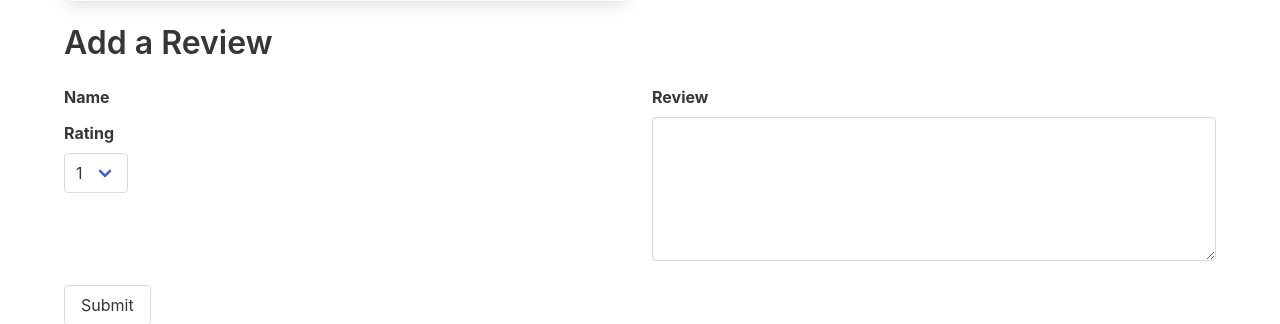
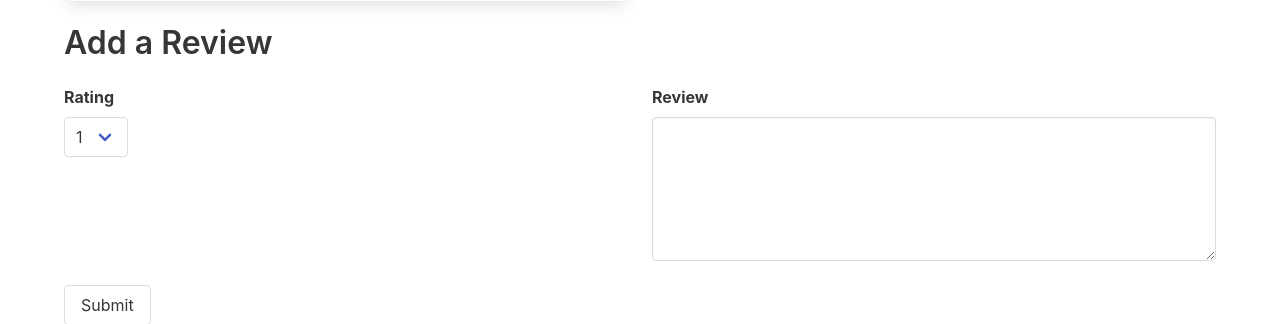
Before and after one commit to Iune/CS411Project, a Flask app: template templates/classroom-bulma.html in a window 1280 px wide. Shown: the part 404-728 px from the top of the page. Run offline with Flask 2, Linux system fonts and the light colour scheme; the template is opened without the code that fills it, so the values that code supplies are empty; the visitor is signed in with stand-in values (Sample User, id 1); some libraries are stand-ins or nearby versions.

Commit message:
Updating for registration

```diff
--- a/templates/classroom-bulma.html
+++ b/templates/classroom-bulma.html
@@ -45,14 +45,9 @@
 <section>
 	<h3 class="title">Add a Review</h3>
 		<form id="addReviewForm" action="{{url_for('add_review')}}", method="post">
+	   		<input class="input" type="hidden" name="userNameText" value="{{current_user.name}}">
 			<div class="columns">
 				<div class="column">
-					<div class="field">
-						<label class="label">Name</label>
-						<p class="control">
-					   		<input class="input" type="hidden" name="userNameText" value="{{current_user.name}}">
-						</p>
-					</div>
 					<div class="field">
 						<label class="label">Rating</label>
 						<p class="control">
```
